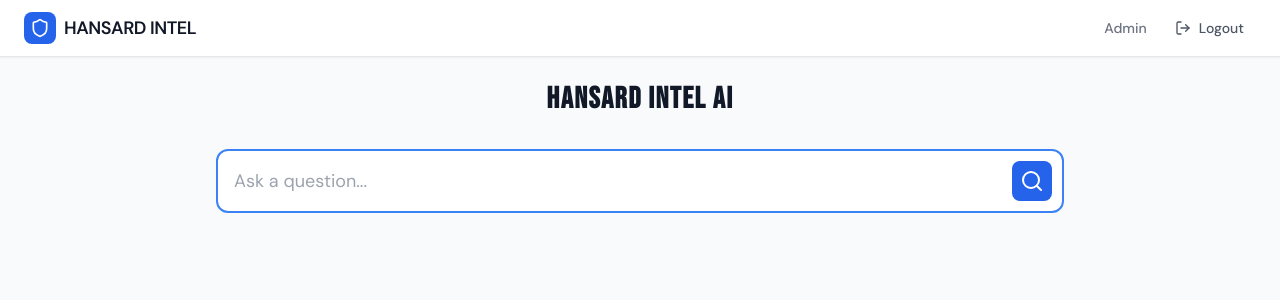
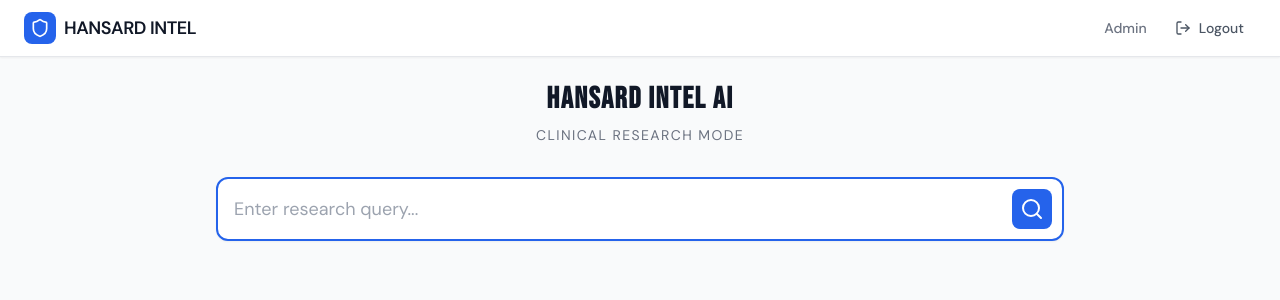
Before and after one commit to coastsideg/hansard-intel, a React (Vite) app in the folder frontend/: page /intelligence in a window 1280 px wide. Shown: the top 300 px of the page. Built offline with nearby package versions, Linux system fonts and the light colour scheme; sample sign-in values are in the browser's storage.

Commit message:
Update Intelligence.tsx

```diff
--- a/frontend/src/pages/Intelligence.tsx
+++ b/frontend/src/pages/Intelligence.tsx
@@ -1,6 +1,6 @@
 import React, { useState } from 'react';
 import { useIntelligenceStore } from '../stores/intelligence';
-import { Search, MessageSquare, Loader2 } from 'lucide-react';
+import { Search, MessageSquare, Loader2, FileText } from 'lucide-react';
 
 export default function Intelligence() {
   const [query, setQuery] = useState('');
@@ -16,6 +16,7 @@
     <div className="max-w-4xl mx-auto p-6">
       <div className="mb-8 text-center">
         <h1 className="text-3xl font-bold text-gray-900 mb-2">HANSARD INTEL AI</h1>
+        <p className="text-sm text-gray-500 uppercase tracking-widest">Clinical Research Mode</p>
       </div>
 
       <form onSubmit={handleSearch} className="mb-8">
@@ -24,13 +25,13 @@
             type="text"
             value={query}
             onChange={(e) => setQuery(e.target.value)}
-            placeholder="Ask a question..."
-            className="w-full p-4 pr-12 text-lg border-2 border-blue-500 rounded-xl outline-none"
+            placeholder="Enter research query..."
+            className="w-full p-4 pr-12 text-lg border-2 border-blue-600 rounded-xl outline-none shadow-sm"
           />
           <button
             type="submit"
             disabled={loading}
-            className="absolute right-3 top-1/2 -translate-y-1/2 p-2 bg-blue-600 text-white rounded-lg disabled:bg-blue-300"
+            className="absolute right-3 top-1/2 -translate-y-1/2 p-2 bg-blue-600 text-white rounded-lg"
           >
             {loading ? <Loader2 className="animate-spin" /> : <Search size={24} />}
           </button>
@@ -38,13 +39,15 @@
       </form>
 
       {response && (
-        <div className="bg-white rounded-xl shadow-lg border border-gray-100 overflow-hidden">
-          <div className="p-4 bg-gray-50 border-b border-gray-100 flex items-center gap-2">
-            <MessageSquare size={20} className="text-blue-600" />
-            <span className="font-semibold text-gray-700">AI Response</span>
+        <div className="bg-white rounded-xl shadow-xl border border-gray-200 overflow-hidden">
+          <div className="p-4 bg-gray-900 text-white flex justify-between items-center">
+            <div className="flex items-center gap-2">
+              <FileText size={18} />
+              <span className="font-bold text-sm uppercase">Intelligence Report</span>
+            </div>
           </div>
-          <div className="p-6 text-gray-800 leading-relaxed">
-            {response}
+          <div className="p-8 text-gray-900 whitespace-pre-wrap font-sans leading-relaxed">
+            {response.replace(/\\n/g, '\n').replace(/#{1,6}\s?/g, '')}
           </div>
         </div>
       )}
```
